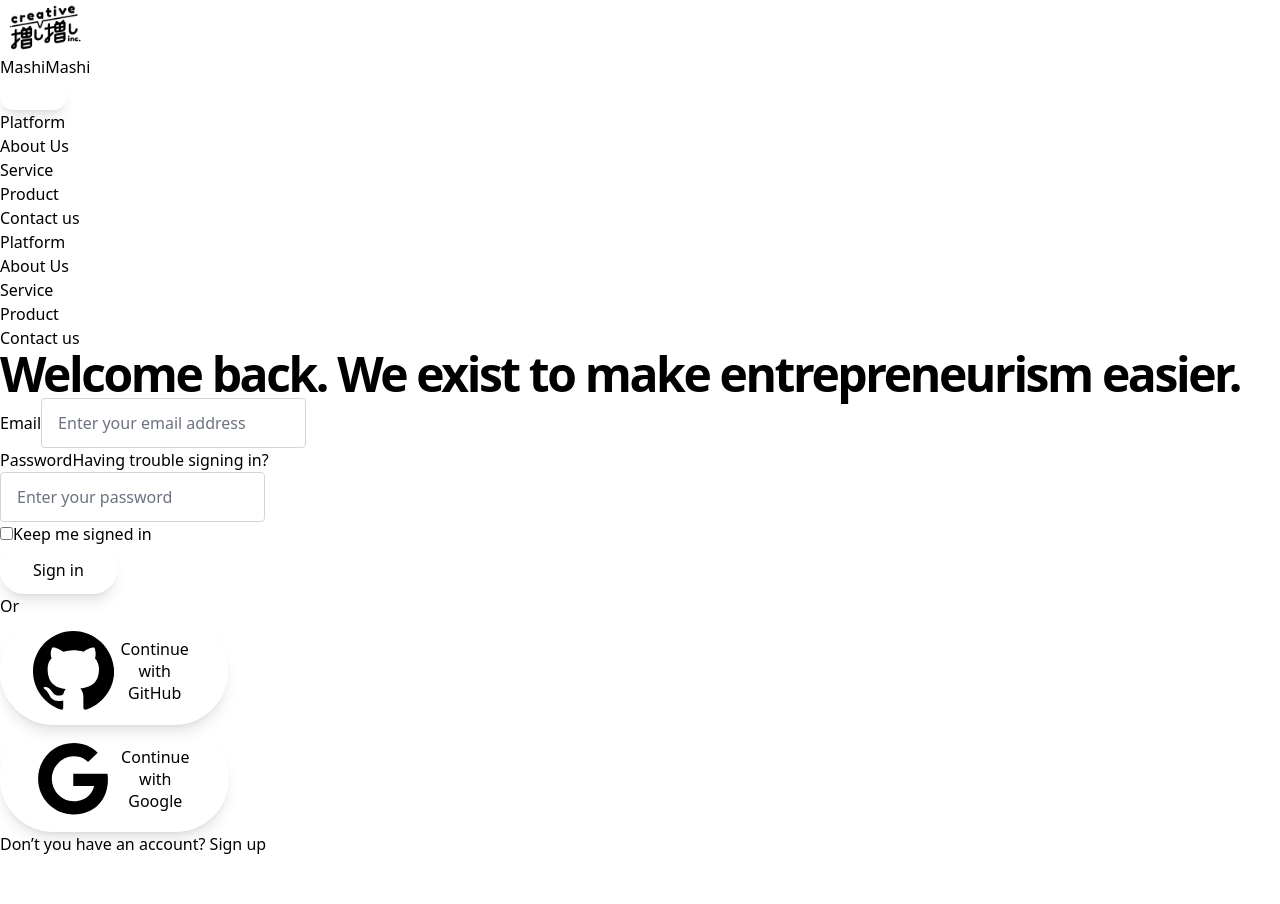
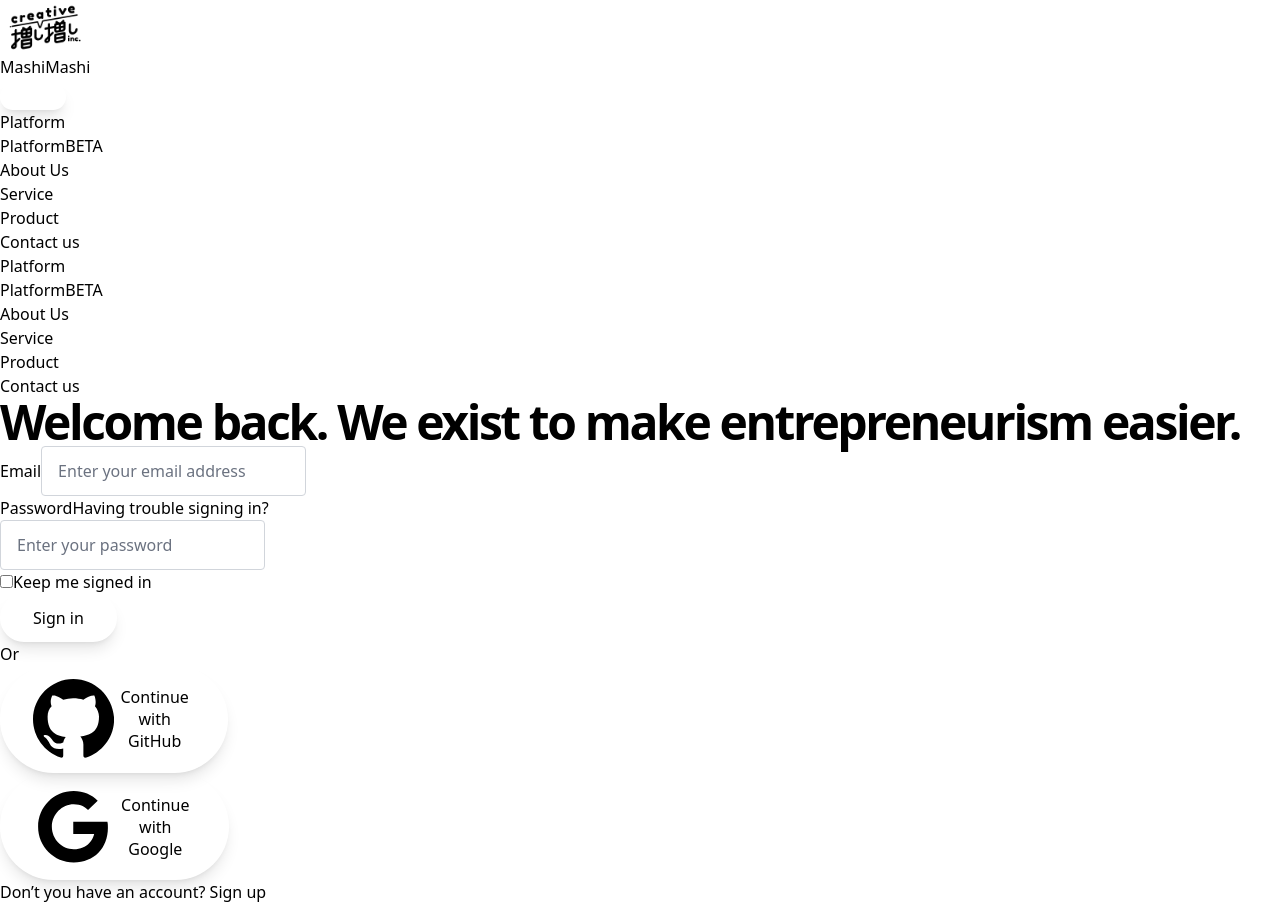
Before and after one commit to cruip/tailwind-landing-page-template, a React (Vite) app: page /signin in a window 1280 px wide. Before the commit the page ends 856 px from the top, so only its background shows below. Built offline with nearby package versions, Linux system fonts and the light colour scheme.

Commit message:
Add beta badge

```diff
--- a/src/css/tailwind.config.js
+++ b/src/css/tailwind.config.js
@@ -37,6 +37,7 @@ module.exports = {
           900: "#234E52",
         },
         primary: "#3B1BFF",
+        secondary: "#A77249",
         skin: "#FEE4D1",
         yellow: "#FCC232",
         orange: "#F57100",
@@ -131,6 +132,9 @@ module.exports = {
       },
     },
   },
+  daisyui: {
+    themes: [],
+  },
   variants: {
     backgroundColor: ["responsive", "hover", "focus", "group-hover"],
     textColor: ["responsive", "hover", "focus", "group-hover"],
--- a/src/partials/Header.jsx
+++ b/src/partials/Header.jsx
@@ -80,6 +80,16 @@ const NavLinks = () => (
     <NavLink href="/platform" title="Platform" />
     <li>
       <a
+        className="font-bold hover:opacity-50 px-5 py-3 flex items-center transition duration-150 ease-in-out gap-2"
+        href="/platform"
+      >
+       Platform
+       <span class="badge border-none text-white badge-sm bg-secondary absolute top-0 right-0">BETA</span>
+      </a>
+
+    </li>
+    <li>
+      <a
         className="font-bold hover:opacity-50 px-5 py-3 flex items-center transition duration-150 ease-in-out"
         href="/#about"
       >
```
